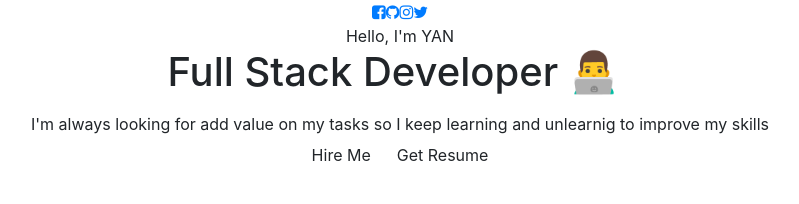
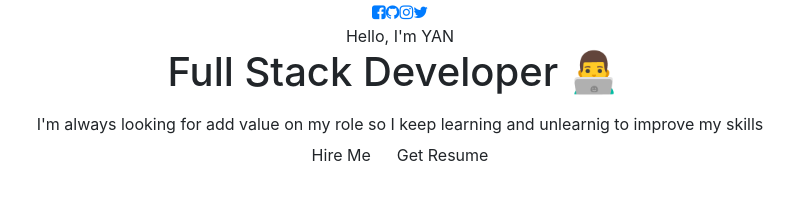
Before and after one commit to yancertuche/portafolio, a React (Create React App) app: page / in a window 1280 px wide. Shown: the top 204 px of the page, without its empty margins (240-1039 px from the left). Built offline with nearby package versions, Linux system fonts and the light colour scheme; a web font is replaced by a local one.

Commit message:
changing Typical text

```diff
--- a/src/PortafolioContainer/Home/Profile.js
+++ b/src/PortafolioContainer/Home/Profile.js
@@ -34,7 +34,7 @@ export default function Profile(){
                             {" "}
                             <Typical loop={Infinity}
                                 steps ={[
-                                    "Ethusiastic Dev 👾",
+                                    "Enthusiastic Dev 👾",
                                      1600,
                                      "Full Stack Developer 👨‍💻",
                                      1600,
@@ -48,7 +48,7 @@ export default function Profile(){
                             </Typical>
                         </h1>
                         <span className='profile-role-tagline'>
-                            I'm always looking for add value on my tasks so I keep learning and unlearnig to improve my skills
+                            I'm always looking for add value on my role so I keep learning and unlearnig to improve my skills
                         </span>
                     </span>
                 </div>
```
